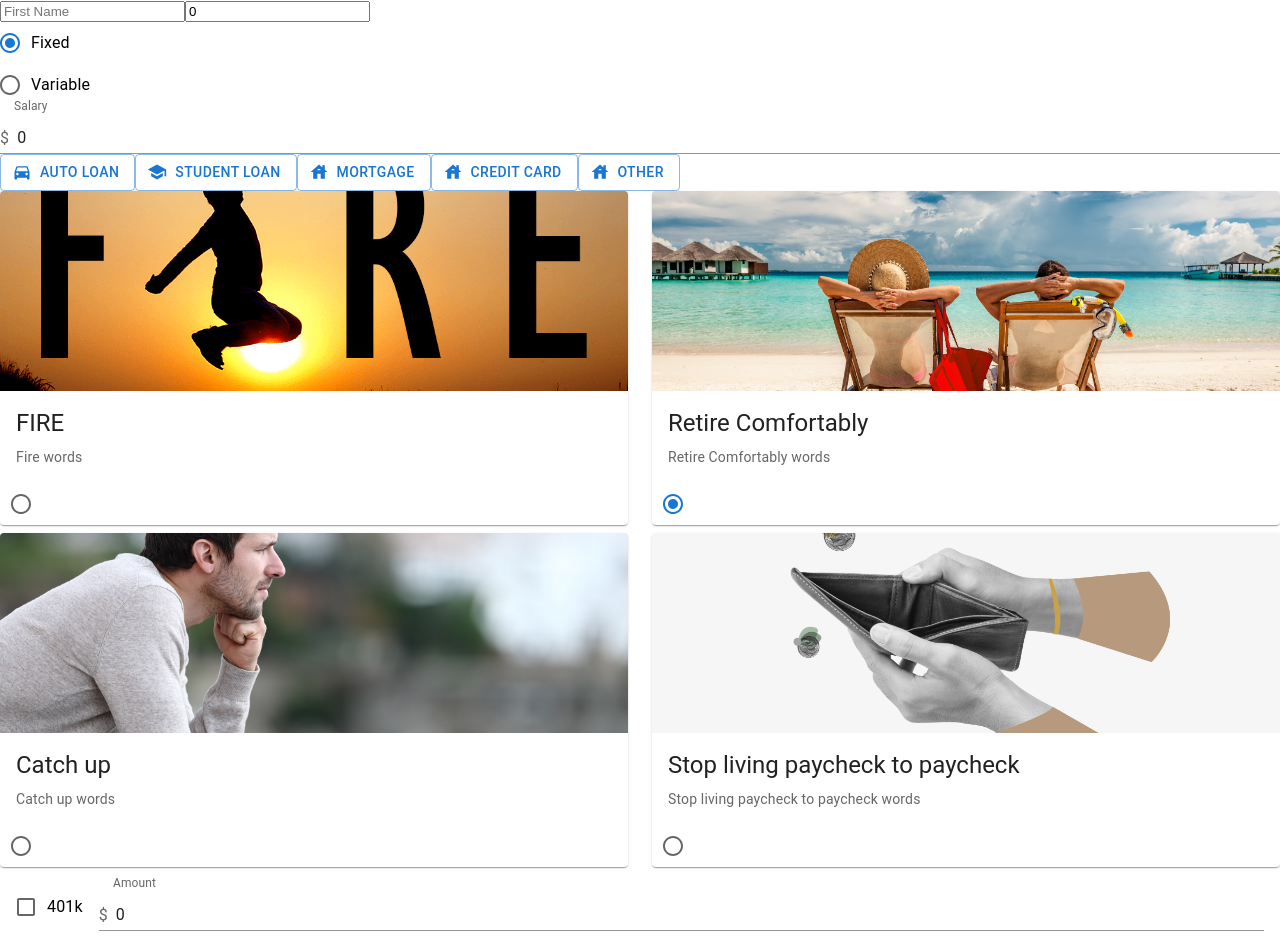
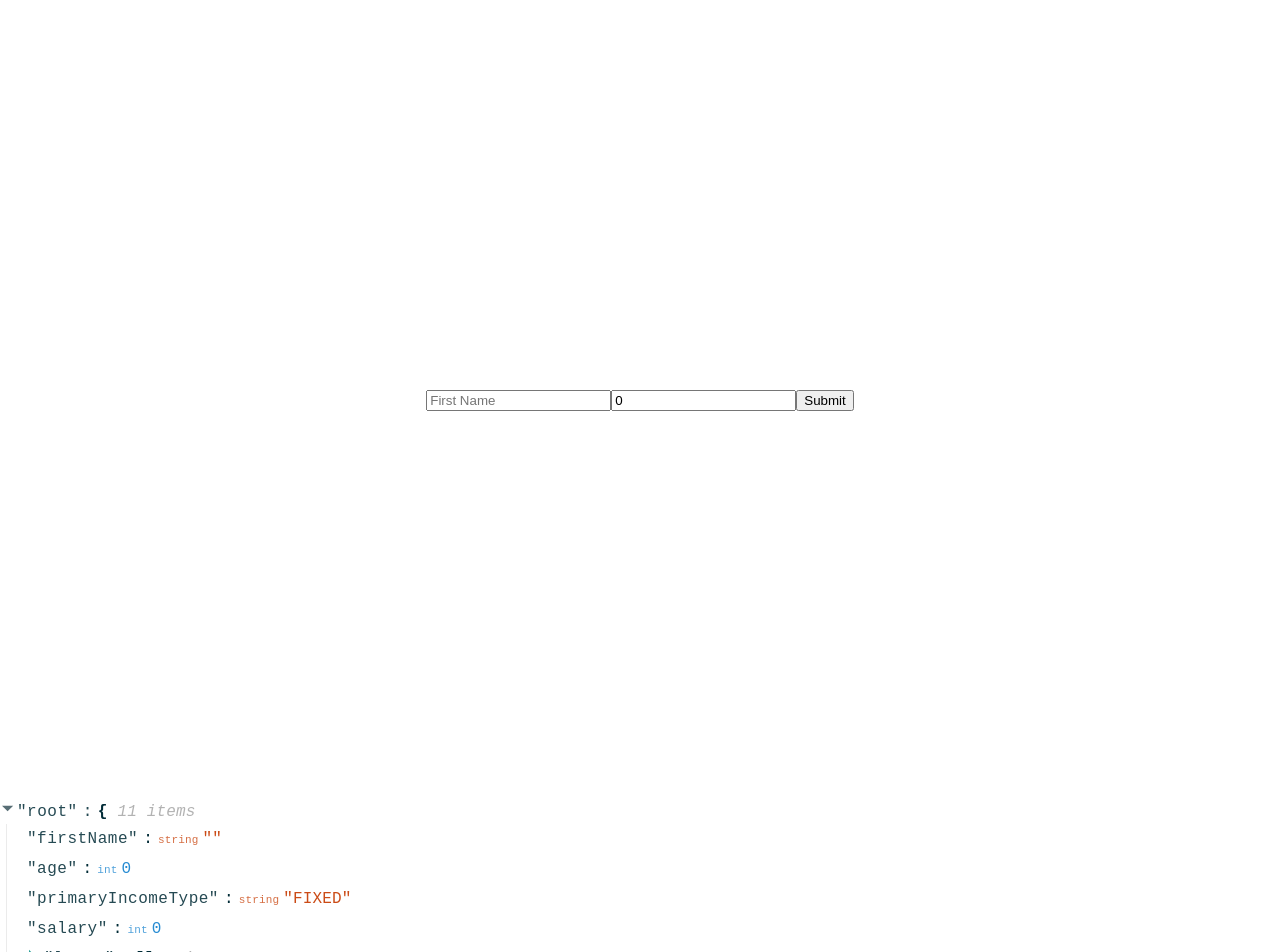
Before and after one commit to tdmiller1/next-dollar, a React (Create React App) app: page / in a window 1280 px wide. Shown: the top 952 px of the page. Built offline with nearby package versions, Linux system fonts and the light colour scheme.

Commit message:
add form manager

```diff
--- a/package.json
+++ b/package.json
@@ -7,6 +7,7 @@
     "@emotion/styled": "^11.3.0",
     "@material-ui/core": "^5.0.0-beta.5",
     "@material-ui/icons": "^4.11.2",
+    "@mui/material": "^5.0.0-rc.0",
     "@reduxjs/toolkit": "^1.6.1",
     "@testing-library/jest-dom": "^5.11.4",
     "@testing-library/react": "^11.1.0",
--- a/src/App.tsx
+++ b/src/App.tsx
@@ -1,26 +1,20 @@
 import React from "react";
 import { Provider } from "react-redux";
-
 import { store } from "./store";
+import { ThemeProvider, CssBaseline } from "@mui/material";
+import FormManager from "./features/formManager/FormManager";
+import { theme } from "./theme/theme";
 import { ReduxStoreVisualizer } from "./features/ReduxStoreVisualizer";
-import { Demographics } from "./features/demographics/Demographics";
-import { Employer } from "./features/employer/Employer";
-import { Expenses } from "./features/expenses/Expenses";
-import { Goals } from "./features/goals/Goals";
-import { Debt } from "./features/debt/Debt";
-import { RetirementAccounts } from "./features/retirementAccounts/RetirementAccounts";
 
 function App(): React.ReactElement {
   return (
-    <Provider store={store}>
-      <Demographics />
-      <Employer />
-      <Debt />
-      <Goals />
-      <RetirementAccounts />
-      <Expenses />
-      <ReduxStoreVisualizer />
-    </Provider>
+    <ThemeProvider theme={theme}>
+      <CssBaseline />
+      <Provider store={store}>
+        <FormManager />
+        <ReduxStoreVisualizer />
+      </Provider>
+    </ThemeProvider>
   );
 }
 
--- a/src/features/ReduxStoreVisualizer.tsx
+++ b/src/features/ReduxStoreVisualizer.tsx
@@ -12,6 +12,7 @@ export function ReduxStoreVisualizer(): React.ReactElement {
     (state: RootState) => state.retirementAccounts
   );
   const expenses = useSelector((state: RootState) => state.expenses);
+  const formManager = useSelector((state: RootState) => state.formManager);
   const storeJSON = {
     ...demographics,
     ...employer,
@@ -19,6 +20,7 @@ export function ReduxStoreVisualizer(): React.ReactElement {
     ...goals,
     ...retirementAccounts,
     ...expenses,
+    ...formManager,
   };
 
   return <ReactJson src={storeJSON} />;
--- /dev/null
+++ b/src/features/formManager/FormManager.tsx
@@ -0,0 +1,63 @@
+import { Box } from "@material-ui/core";
+import React from "react";
+import { useDispatch, useSelector } from "react-redux";
+import { RootState } from "../../store";
+import { Debt } from "../debt/Debt";
+import { Demographics } from "../demographics/Demographics";
+import { Employer } from "../employer/Employer";
+import { Expenses } from "../expenses/Expenses";
+import { Goals } from "../goals/Goals";
+import { RetirementAccounts } from "../retirementAccounts/RetirementAccounts";
+import { FormStateType, updateCurrentFormSection } from "./formManagerSlice";
+
+function FormManager(): React.ReactElement {
+  const formManagerData = useSelector((state: RootState) => state.formManager);
+  const dispatch = useDispatch();
+
+  const { currentFormSection } = formManagerData;
+
+  const FormSection = () => {
+    switch (currentFormSection) {
+      case FormStateType.DEMOGRAPHICS:
+        return <Demographics />;
+      case FormStateType.EXPENSES:
+        return <Expenses />;
+      case FormStateType.EMPLOYER:
+        return <Employer />;
+      case FormStateType.DEBT:
+        return <Debt />;
+      case FormStateType.GOALS:
+        return <Goals />;
+      case FormStateType.RETIREMENT_ACCOUNTS:
+        return <RetirementAccounts />;
+      default:
+        return <Demographics />;
+    }
+  };
+
+  const Navigation = () => {
+    return (
+      <button
+        onClick={() =>
+          dispatch(updateCurrentFormSection(FormStateType.EXPENSES))
+        }
+      >
+        Submit
+      </button>
+    );
+  };
+
+  return (
+    <Box
+      display="flex"
+      justifyContent="center"
+      alignItems="center"
+      sx={{ height: "100vh" }}
+    >
+      <FormSection />
+      <Navigation />
+    </Box>
+  );
+}
+
+export default FormManager;
--- /dev/null
+++ b/src/features/formManager/formManagerSlice.ts
@@ -0,0 +1,33 @@
+import { createSlice, PayloadAction } from "@reduxjs/toolkit";
+
+export const enum FormStateType {
+  DEMOGRAPHICS = "DEMOGRAPHICS",
+  EXPENSES = "EXPENSES",
+  EMPLOYER = "EMPLOYER",
+  DEBT = "DEBT",
+  GOALS = "GOALS",
+  RETIREMENT_ACCOUNTS = "RETIREMENT_ACCOUNTS",
+}
+
+export interface FormManagerState {
+  currentFormSection: FormStateType;
+}
+
+const initialState: FormManagerState = {
+  currentFormSection: FormStateType.DEMOGRAPHICS,
+};
+
+export const formManagerSlice = createSlice({
+  name: "formManager",
+  initialState,
+  reducers: {
+    updateCurrentFormSection: (state, action: PayloadAction<FormStateType>) => {
+      state.currentFormSection = action.payload;
+    },
+  },
+});
+
+// Action creators are generated for each case reducer function
+export const { updateCurrentFormSection } = formManagerSlice.actions;
+
+export default formManagerSlice.reducer;
--- a/src/store.ts
+++ b/src/store.ts
@@ -6,6 +6,7 @@ import debtReducer from "./features/debt/debtSlice";
 import goalsReducer from "./features/goals/goalsSlice";
 import retirementAccountReducer from "./features/retirementAccounts/retirementAccountsSlice";
 import expensesReducer from "./features/expenses/expensesSlice";
+import formManagerReducer from "./features/formManager/formManagerSlice";
 
 export const store = configureStore({
   reducer: {
@@ -15,6 +16,7 @@ export const store = configureStore({
     goals: goalsReducer,
     retirementAccounts: retirementAccountReducer,
     expenses: expensesReducer,
+    formManager: formManagerReducer,
   },
 });
 
--- /dev/null
+++ b/src/theme/theme.ts
@@ -0,0 +1,12 @@
+import { createTheme } from "@mui/material/styles";
+
+export const theme = createTheme({
+  palette: {
+    primary: {
+      main: "#2b2e70",
+    },
+    secondary: {
+      main: "#706d2b",
+    },
+  },
+});
--- a/tsconfig.json
+++ b/tsconfig.json
@@ -14,7 +14,10 @@
     "resolveJsonModule": true,
     "isolatedModules": true,
     "noEmit": true,
-    "jsx": "react-jsx"
+    "jsx": "react-jsx",
+    "jsxImportSource": "@emotion/react",
+    "noImplicitThis": true,
+    "strictNullChecks": true
   },
   "include": ["src"]
 }
```
Also changed, not shown: .babelrc (added), 1 other file (tests, documents, lock files or other folders).
